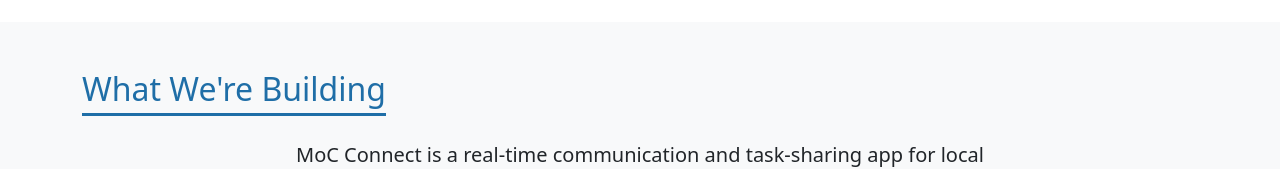
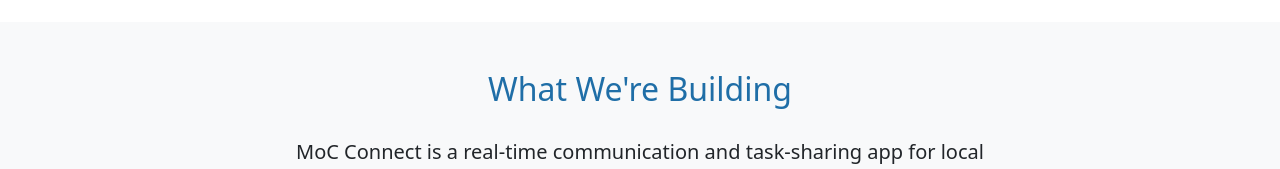
Before and after one commit to Mocconnect25/Portfolio-App, a React (Create React App) app: page / in a window 1280 px wide. Shown: the part 766-935 px from the top of the page. Built offline with nearby package versions, Linux system fonts and the light colour scheme.

Commit message:
Update Portfolio.js

```diff
--- a/src/components/Portfolio.js
+++ b/src/components/Portfolio.js
@@ -141,11 +141,18 @@
       </section>
 
       {/* Product Overview */}
-      <section id="product" className="py-5" style={{ backgroundColor: "#f8f9fa" }}>
+       <section id="product" className="py-5" style={{ backgroundColor: "#f8f9fa" }}>
         <div className="container">
           <h2
-            className="text-3xl font-semibold mb-4 text-center"
-            style={{ color: "#1f6ea7" }}
+            className="text-3xl font-semibold mb-4"
+            style={{
+              color: "#1f6ea7",
+              textAlign: "center",
+              textDecoration: "none",
+              borderBottom: "none",
+              boxShadow: "none",
+              display: "block"
+            }}
           >
             What We&apos;re Building
           </h2>
```
